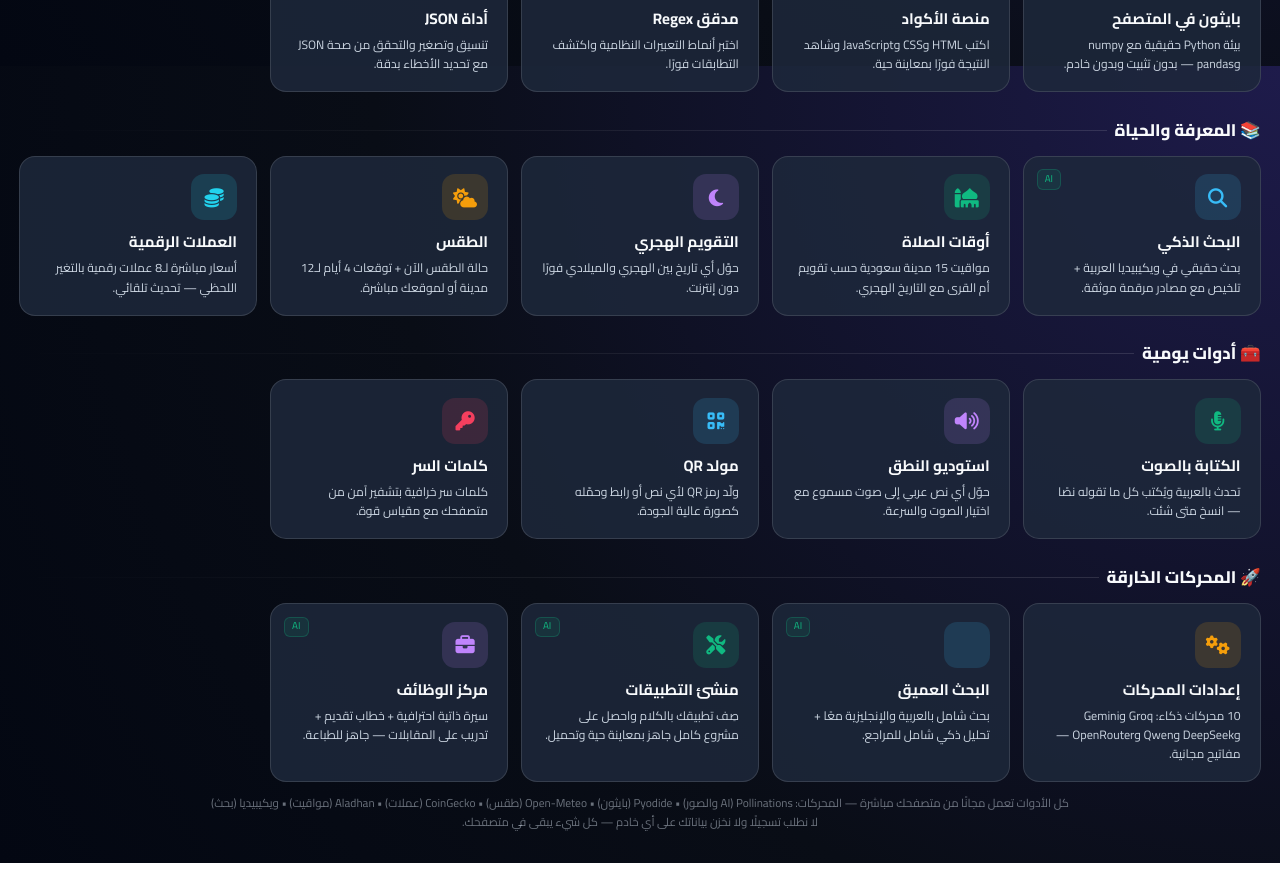
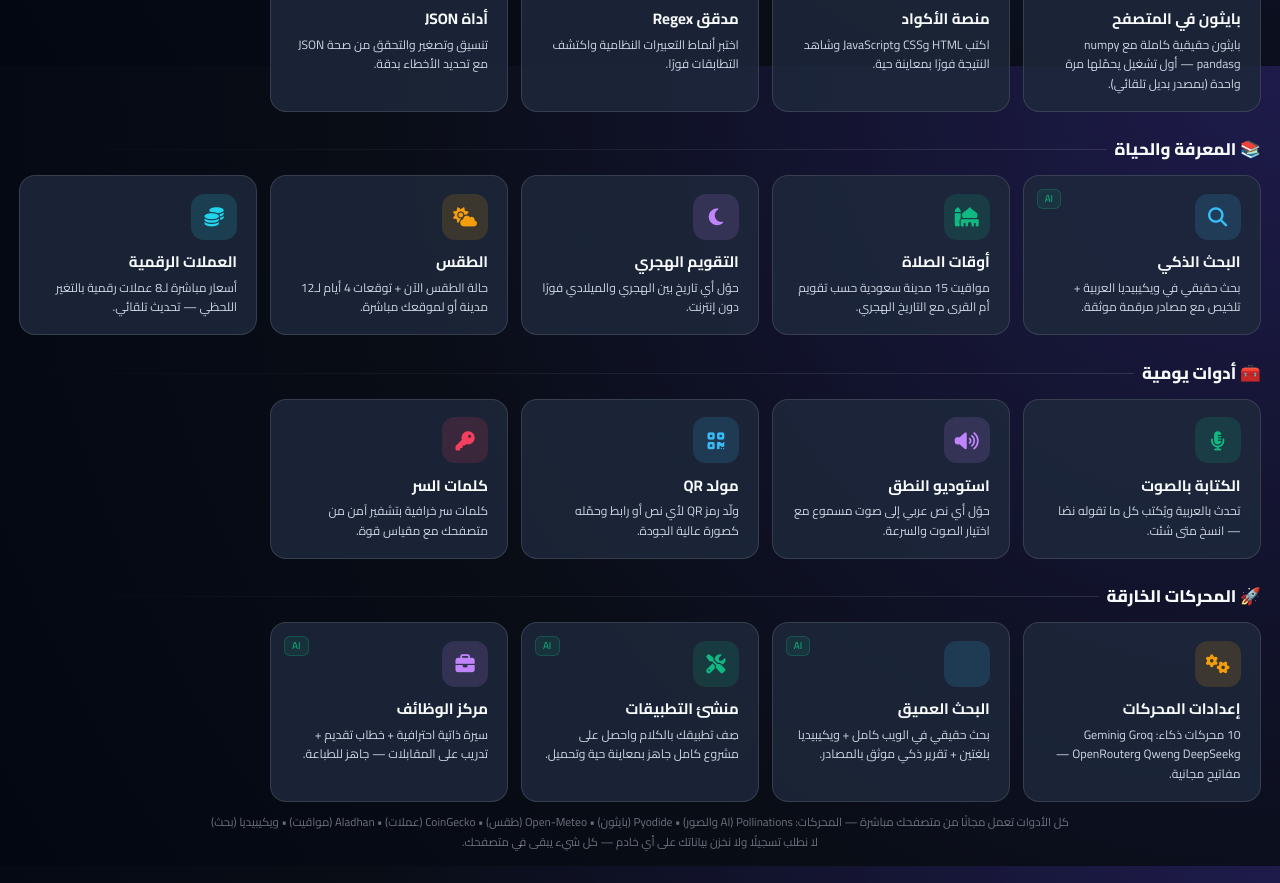
Before and after one commit to kaledhbabi4010-crypto/You-frist, a plain HTML site: page index.html in a window 1280 px wide. Shown: the part 734-1617 px from the top of the page. Drawn offline with nearby package versions, Linux system fonts and the light colour scheme; no server answers; some icons are missing.

Commit message:
fix: crash-proof boot (per-tool try/catch), welcome guidance, honest descriptions

```diff
--- a/index.html
+++ b/index.html
@@ -43,7 +43,7 @@
 </div>
 <div class="cat-title">💻 البرمجة والتطوير<span class="cat-line"></span></div>
 <div class="tools-grid">
-<div class="tool-card" data-view="python" style="--tc:#10b981"><div class="tc-icon"><i class="fa-brands fa-python"></i></div><div class="tc-title">بايثون في المتصفح</div><div class="tc-desc">بيئة Python حقيقية مع numpy وpandas — بدون تثبيت وبدون خادم.</div></div>
+<div class="tool-card" data-view="python" style="--tc:#10b981"><div class="tc-icon"><i class="fa-brands fa-python"></i></div><div class="tc-title">بايثون في المتصفح</div><div class="tc-desc">بايثون حقيقية كاملة مع numpy وpandas — أول تشغيل يحمّلها مرة واحدة (بمصدر بديل تلقائي).</div></div>
 <div class="tool-card" data-view="playground" style="--tc:#38bdf8"><div class="tc-icon"><i class="fa-solid fa-code"></i></div><div class="tc-title">منصة الأكواد</div><div class="tc-desc">اكتب HTML وCSS وJavaScript وشاهد النتيجة فورًا بمعاينة حية.</div></div>
 <div class="tool-card" data-view="regex" style="--tc:#f43f5e"><div class="tc-icon"><i class="fa-solid fa-bolt-lightning"></i></div><div class="tc-title">مدقق Regex</div><div class="tc-desc">اختبر أنماط التعبيرات النظامية واكتشف التطابقات فورًا.</div></div>
 <div class="tool-card" data-view="json" style="--tc:#10b981"><div class="tc-icon"><i class="fa-solid fa-brackets-curly"></i></div><div class="tc-title">أداة JSON</div><div class="tc-desc">تنسيق وتصغير والتحقق من صحة JSON مع تحديد الأخطاء بدقة.</div></div>
@@ -66,7 +66,7 @@
 <div class="cat-title">🚀 المحركات الخارقة<span class="cat-line"></span></div>
 <div class="tools-grid">
 <div class="tool-card" data-view="settings" style="--tc:#f59e0b"><div class="tc-icon"><i class="fa-solid fa-gears"></i></div><div class="tc-title">إعدادات المحركات</div><div class="tc-desc">10 محركات ذكاء: Groq وGemini وDeepSeek وQwen وOpenRouter — مفاتيح مجانية.</div></div>
-<div class="tool-card" data-view="deepsearch" style="--tc:#38bdf8"><span class="tc-tag">AI</span><div class="tc-icon"><i class="fa-solid fa-radar"></i></div><div class="tc-title">البحث العميق</div><div class="tc-desc">بحث شامل بالعربية والإنجليزية معًا + تحليل ذكي شامل للمراجع.</div></div>
+<div class="tool-card" data-view="deepsearch" style="--tc:#38bdf8"><span class="tc-tag">AI</span><div class="tc-icon"><i class="fa-solid fa-radar"></i></div><div class="tc-title">البحث العميق</div><div class="tc-desc">بحث حقيقي في الويب كامل + ويكيبيديا بلغتين + تقرير ذكي موثق بالمصادر.</div></div>
 <div class="tool-card" data-view="appbuilder" style="--tc:#10b981"><span class="tc-tag">AI</span><div class="tc-icon"><i class="fa-solid fa-screwdriver-wrench"></i></div><div class="tc-title">منشئ التطبيقات</div><div class="tc-desc">صِف تطبيقك بالكلام واحصل على مشروع كامل جاهز بمعاينة حية وتحميل.</div></div>
 <div class="tool-card" data-view="jobs" style="--tc:#c084fc"><span class="tc-tag">AI</span><div class="tc-icon"><i class="fa-solid fa-briefcase"></i></div><div class="tc-title">مركز الوظائف</div><div class="tc-desc">سيرة ذاتية احترافية + خطاب تقديم + تدريب على المقابلات — جاهز للطباعة.</div></div>
 </div>
@@ -451,7 +451,7 @@
 <section class="app-view" id="view-deepsearch">
 <div class="tool-wrap">
 <div class="back-row"><button class="btn-home" data-home="1"><i class="fa-solid fa-arrow-right me-1"></i>الرئيسية</button></div>
-<div class="tool-head"><h2><i class="fa-solid fa-radar"></i>البحث العميق الشامل</h2><p>بحث متزامن في ويكيبيديا العربية والإنجليزية معًا + تحليل ذكي يجمع المراجع في تقرير واحد موثق.</p></div>
+<div class="tool-head"><h2><i class="fa-solid fa-radar"></i>البحث العميق الشامل</h2><p>بحث حقيقي في الويب كامل (DuckDuckGo) + ويكيبيديا بلغتين + تقرير ذكي موثق بالمصادر.</p></div>
 <div class="tool-card-box">
 <div class="tool-input-row">
 <input class="tool-input" id="dsQuery" placeholder="مثال: أزمة الطاقة العالمية، الذكاء الاصطناعي في الطب…" autocomplete="off">
@@ -575,12 +575,7 @@ $('homeBtn').addEventListener('click',()=>showView('home'));
 $('settingsBtn').addEventListener('click',()=>showView('settings'));
 $$('button[data-home]').forEach(b=>b.addEventListener('click',()=>showView('home')));
 /* init everything */
-initChatUI();chatRenderSessions();chatRenderMessages();chatUpdateCount();
-initImageUI();initTranslateUI();initSummarizerUI();initSearchUI();
-initPrayerUI();initHijriUI();initWeatherUI();initCryptoUI();
-initPythonUI();initPlaygroundUI();initDictationUI();initTTSUI();
-initQRUI();initPasswordUI();initRegexUI();initJSONUI();
-initSettingsUI();initDeepSearchUI();initAppBuilderUI();initJobsUI();updateEngineTag();
+['initChatUI','chatRenderSessions','chatRenderMessages','chatUpdateCount','updateEngineTag','initImageUI','initTranslateUI','initSummarizerUI','initSearchUI','initPrayerUI','initHijriUI','initWeatherUI','initCryptoUI','initPythonUI','initPlaygroundUI','initDictationUI','initTTSUI','initQRUI','initPasswordUI','initRegexUI','initJSONUI','initSettingsUI','initDeepSearchUI','initAppBuilderUI','initJobsUI'].forEach(fn=>{try{window[fn]()}catch(e){console.error(fn,e)}});
 showView('home');
 checkConnection();setInterval(checkConnection,5*60*1000);
 </script>
```
